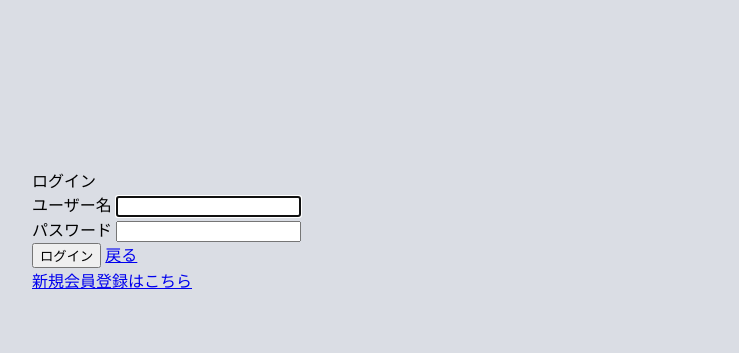
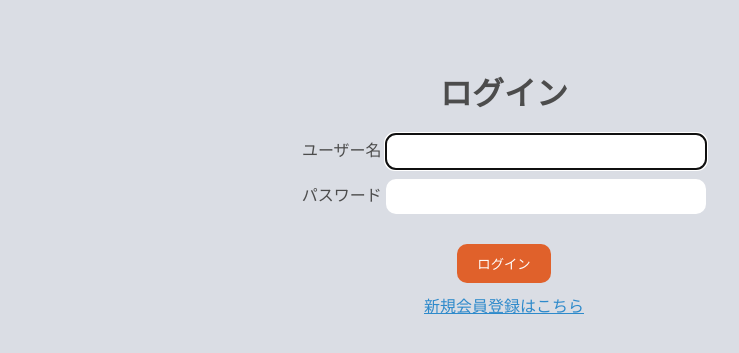
Before and after one commit to SakuraWada/road_map, a Django app: page / in a window 1280 px wide. Shown: the top 353 px of the page, without its empty margins (136-875 px from the left). Run offline with Django 4.2, Linux system fonts and the light colour scheme.

Commit message:
ボタン配置とフィールドタグの設定

```diff
--- a/overwin/forms.py
+++ b/overwin/forms.py
@@ -1,5 +1,5 @@
 from django.contrib.auth.forms import UserCreationForm, AuthenticationForm
-from .models import *
+from .models import User
 from django import forms
 
 class UserRegisterForm(UserCreationForm):
@@ -7,11 +7,14 @@
         model = User
         fields = ('username', 'email')
 
-class LoginForm(AuthenticationForm):
-    class Meta:
-        model = User
-
-class AccountInfoUpdateForm(forms.ModelForm):
+class RecruitmentForm(forms.ModelForm):
     class Meta:
         model = User
         fields = ('username','email')
+
+class LoginForm(AuthenticationForm):
+    def __init__(self, *args, **kwargs):
+        super().__init__(*args, **kwargs)
+        self.label_suffix = " "
+    class Meta:
+        model = User
--- a/overwin/forms/login.py
+++ /dev/null
@@ -1,6 +0,0 @@
-from django.contrib.auth.forms import AuthenticationForm
-from models import *
-
-class LoginForm(AuthenticationForm):
-    class Meta:
-        model = User
--- a/overwin/static/overwin/css/login.css
+++ b/overwin/static/overwin/css/login.css
@@ -14,10 +14,7 @@
 }
 
 .login-container{
-    /* display: flex;
-    flex-direction: column;
-    justify-content: center;
-    align-items: center; */
+    text-align: center;
 }
 
 .login-container form input[type="text"],
@@ -27,7 +24,7 @@
     border-radius: 10px;
     width: 100%;
     max-width: 300px;
-    margin-bottom: 20px;
+    margin-bottom: 10px;
     color: #4C4C4C;
 }
 
@@ -35,14 +32,8 @@
     align-self: center;
     padding: 10px 50px;
     margin-top: 20px;
-    text-align: center;
 }
 
 .btn-secondary{
-    color: #37A6F6;
-    text-align: center;
+    color: #2e8acb;
 }
-
-.btn-area{
-    text-align: center;
-}
--- a/overwin/templates/overwin/base.html
+++ b/overwin/templates/overwin/base.html
@@ -6,7 +6,9 @@
     <meta charset="UTF-8">
     <meta http-equiv="X-UA-Compatible" content="IE=edge">
     <meta name="viewport" content="width=device-width, initial-scale=1.0">
-    <link rel="stylesheet" href="{% static 'overwin/css/style.css'%}">
+    {% block page_css %}
+    {% endblock %}
+    <link rel="stylesheet" href="{% static 'overwin/css/base.css'%}">
     <title>Account</title>
 </head>
 
--- a/overwin/templates/overwin/login.html
+++ b/overwin/templates/overwin/login.html
@@ -1,23 +1,27 @@
 {% extends 'overwin/base.html' %}
+{% load static %}
 
-{% block title %}
-<div class="h1">ログイン</div>
+{% block page_css %}
+<link rel="stylesheet" href="{% static 'overwin/css/login.css' %}">
 {% endblock %}
 
 {% block content %}
-    <form method="post">
+    <h1>ログイン</h1>
+    <div class="login-container">
+        <form method="post">
         {% csrf_token %}
         {{ form.non_field_errors }}
         {% for field in form %}
-        {{ field.label }}
+        <div class="form-field">
+        {{ field.label_tag }}
         {{ field }}
         {{ field.errors }}
-        <br>
+        </div>
         {% endfor %}
-        <div class="mt-3">
-            <button type="submit" class="btn btn-primary">ログイン</button>
-            <a href="{% url 'overwin:mypage' %}" class="btn btn-secondary">戻る</a>
+        <div>
+        <button type="submit" class="btn btn-primary">ログイン</button>
         </div>
-        <a href="{% url 'overwin:account_register'%}">新規会員登録はこちら</a>
-    </form>
+        <a class="btn-secondary" href="{% url 'overwin:account_register'%}">新規会員登録はこちら</a>
+        </form>
+    </div>
 {% endblock %}
--- a/overwin/views/account_register_and_login.py
+++ b/overwin/views/account_register_and_login.py
@@ -3,7 +3,8 @@
 from django.views import generic
 from django.urls import reverse_lazy
 from django.contrib.auth.decorators import login_required
-from ..forms import *
+
+from ..forms import UserRegisterForm,LoginForm
 
 class AccountRegisterView(generic.CreateView):
     form_class = UserRegisterForm
```
